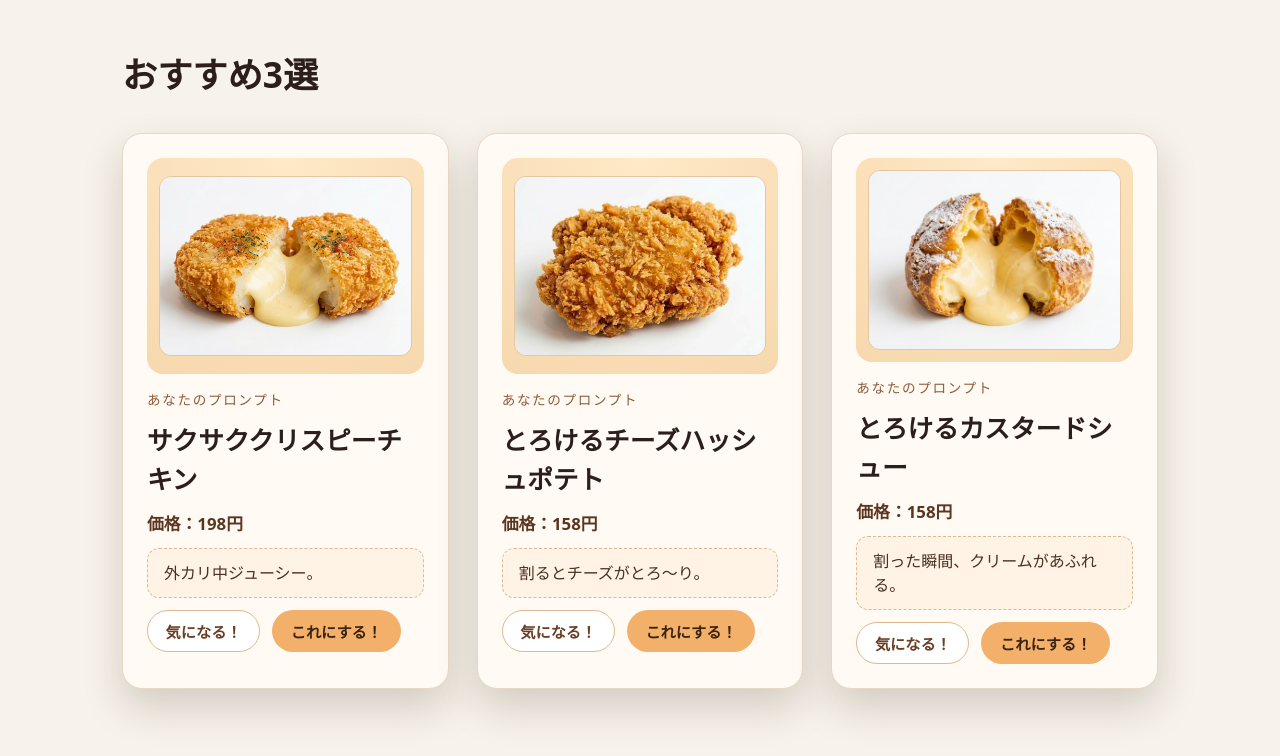
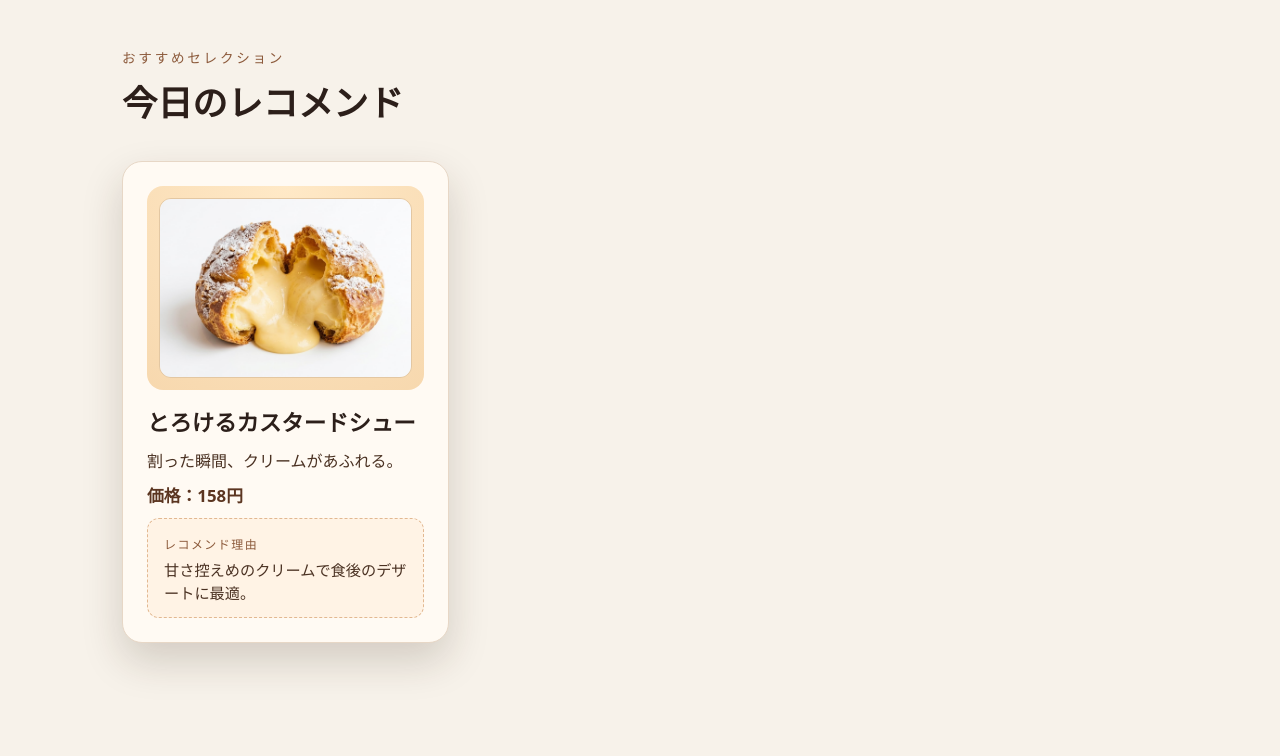
Before and after one commit to Shun-Yamana/Portfolio4, a React (Vite) app in the folder application/frontend/: page / in a window 1280 px wide. Shown: the top 756 px of the page. Built offline with nearby package versions, Linux system fonts and the light colour scheme.

Commit message:
レコメンド画面編集

```diff
--- /dev/null
+++ b/application/frontend/src/components/recomend.jsx
@@ -0,0 +1,20 @@
+function RecomendCard({ image, name, description, price, reason, alt }) {
+  return (
+    <article className="recommend-card">
+      <div className="recommend-card__image-wrap">
+        <img className="recommend-card__image" src={image} alt={alt || name} />
+      </div>
+      <div className="recommend-card__body">
+        <h2 className="recommend-card__name">{name}</h2>
+        <p className="recommend-card__description">{description}</p>
+        <p className="recommend-card__price">価格：{price}円</p>
+        <div className="recommend-card__reason">
+          <span className="recommend-card__reason-label">レコメンド理由</span>
+          <p className="recommend-card__reason-text">{reason}</p>
+        </div>
+      </div>
+    </article>
+  )
+}
+
+export default RecomendCard
--- a/application/frontend/src/index.css
+++ b/application/frontend/src/index.css
@@ -210,3 +210,127 @@ button {
     font-size: 0.85rem;
   }
 }
+
+.recommend-page {
+  max-width: 1100px;
+  margin: 0 auto;
+  padding: 3rem 2rem 4rem;
+}
+
+.recommend-page__header {
+  margin-bottom: 2rem;
+}
+
+.recommend-page__eyebrow {
+  font-size: 0.85rem;
+  letter-spacing: 0.2em;
+  text-transform: uppercase;
+  color: #8c5a3b;
+  margin-bottom: 0.5rem;
+}
+
+.recommend-page__title {
+  font-size: 2.2rem;
+  font-weight: 700;
+}
+
+.recommend-grid {
+  display: grid;
+  grid-template-columns: repeat(3, minmax(220px, 1fr));
+  gap: 1.75rem;
+}
+
+.recommend-card {
+  display: grid;
+  grid-template-columns: 1fr;
+  gap: 1rem;
+  background: #fffaf3;
+  border: 1px solid #e7d7c6;
+  border-radius: 20px;
+  box-shadow: 0 18px 40px rgba(51, 32, 19, 0.18);
+  padding: 1.5rem;
+}
+
+.recommend-card__image-wrap {
+  background: radial-gradient(circle at top, #ffe9c7, #f7d8ae);
+  border-radius: 16px;
+  padding: 0.75rem;
+  display: flex;
+  align-items: center;
+  justify-content: center;
+}
+
+.recommend-card__image {
+  width: 100%;
+  height: 180px;
+  object-fit: cover;
+  border-radius: 12px;
+  border: 1px solid #e3c7a2;
+}
+
+.recommend-card__body {
+  display: flex;
+  flex-direction: column;
+  gap: 0.6rem;
+}
+
+.recommend-card__name {
+  font-size: 1.4rem;
+  font-weight: 700;
+}
+
+.recommend-card__description {
+  font-size: 1rem;
+  color: #4a3122;
+}
+
+.recommend-card__price {
+  font-size: 1.05rem;
+  font-weight: 600;
+  color: #5b3520;
+}
+
+.recommend-card__reason {
+  background: #fff3e5;
+  padding: 0.75rem 1rem;
+  border-radius: 12px;
+  border: 1px dashed #e2b891;
+}
+
+.recommend-card__reason-label {
+  font-size: 0.75rem;
+  letter-spacing: 0.12em;
+  text-transform: uppercase;
+  color: #8c5a3b;
+  display: inline-block;
+  margin-bottom: 0.35rem;
+}
+
+.recommend-card__reason-text {
+  font-size: 0.95rem;
+  color: #4a3122;
+}
+
+@media (max-width: 900px) {
+  .recommend-grid {
+    grid-template-columns: repeat(2, minmax(220px, 1fr));
+  }
+}
+
+@media (max-width: 620px) {
+  .recommend-page {
+    padding: 1.5rem 1.25rem;
+  }
+
+  .recommend-page__title {
+    font-size: 1.5rem;
+  }
+
+  .recommend-grid {
+    grid-template-columns: 1fr;
+  }
+
+  .recommend-card__image {
+    height: 200px;
+  }
+}
--- a/application/frontend/src/main.jsx
+++ b/application/frontend/src/main.jsx
@@ -1,11 +1,11 @@
 import React from 'react'
 import ReactDOM from 'react-dom/client'
-import ProductsPage from './Products_page'
+import RecomendPage from './recomend_page'
 import './index.css'
 
 
 ReactDOM.createRoot(document.getElementById('root')).render(
   <React.StrictMode>
-    <ProductsPage />
+    <RecomendPage />
   </React.StrictMode>
 )
--- /dev/null
+++ b/application/frontend/src/recomend_page.jsx
@@ -0,0 +1,34 @@
+import RecomendCard from './components/recomend'
+import custardChouxImage from './assets/unnamed.jpg'
+import cheeseHashImage from './assets/unnamed (1).jpg'
+import crispyChickenImage from './assets/unnamed (2).jpg'
+
+const recomendItems = [
+  {
+    id: 'custard-choux',
+    name: 'とろけるカスタードシュー',
+    description: '割った瞬間、クリームがあふれる。',
+    price: 158,
+    reason: '甘さ控えめのクリームで食後のデザートに最適。',
+    image: custardChouxImage,
+    alt: 'とろけるカスタードシューの写真',
+  },
+]
+
+function RecomendPage() {
+  return (
+    <div className="recommend-page">
+      <header className="recommend-page__header">
+        <p className="recommend-page__eyebrow">おすすめセレクション</p>
+        <h1 className="recommend-page__title">今日のレコメンド</h1>
+      </header>
+      <section className="recommend-grid">
+        {recomendItems.map((item) => (
+          <RecomendCard key={item.id} {...item} />
+        ))}
+      </section>
+    </div>
+  )
+}
+
+export default RecomendPage
```
